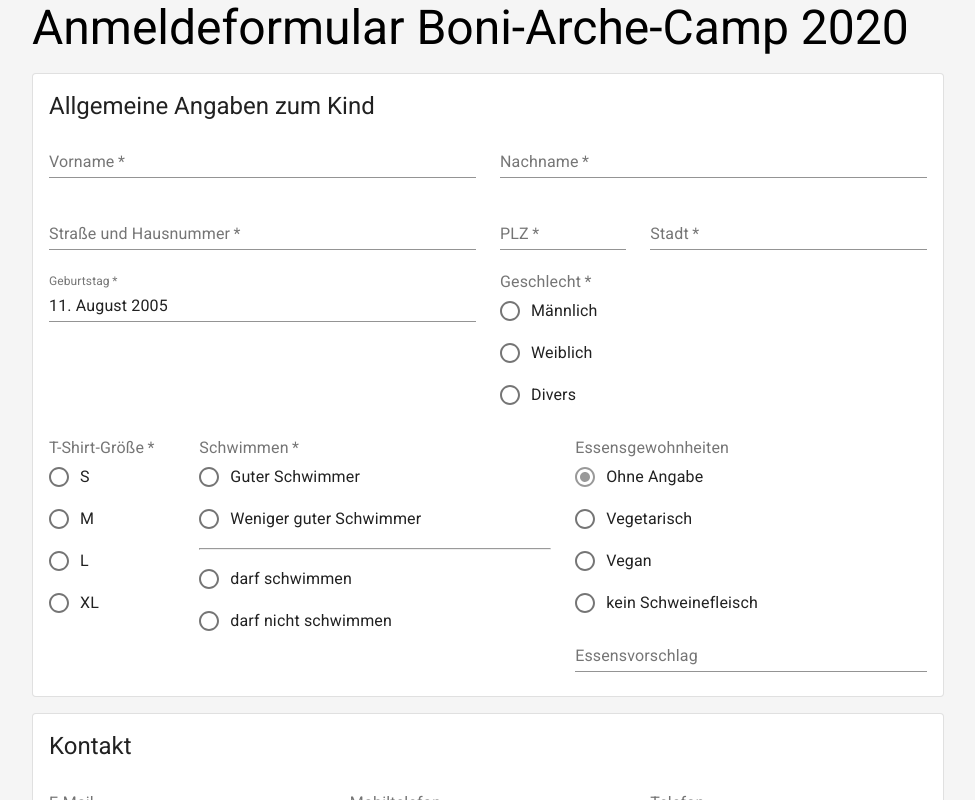
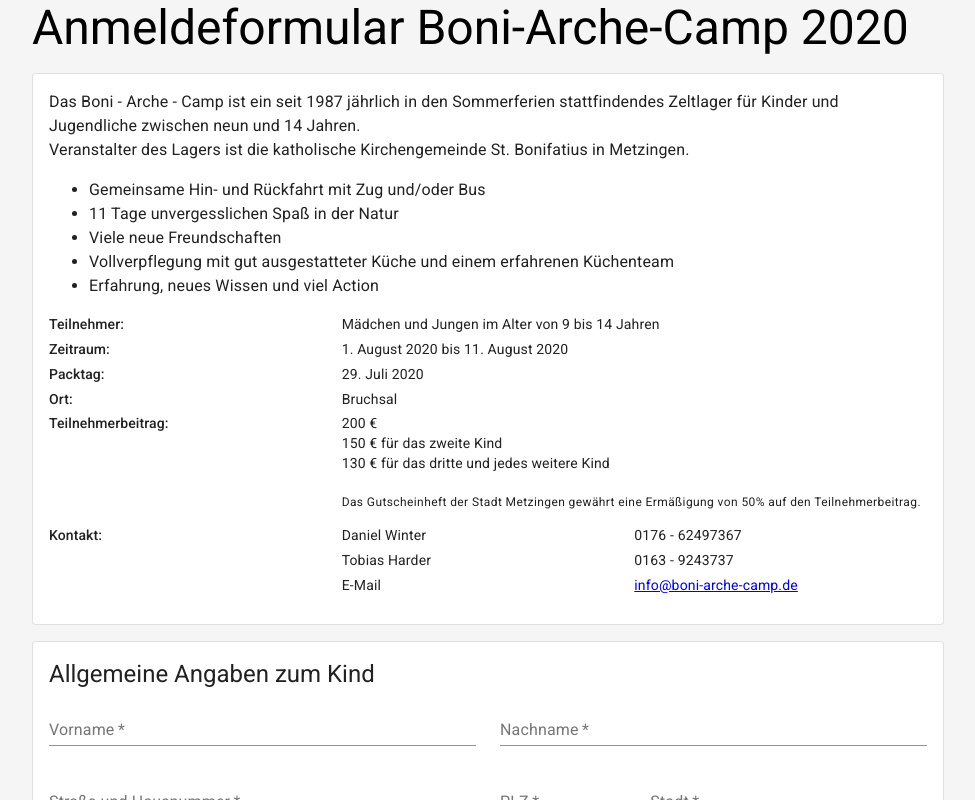
Before and after one commit to Fensterbank/camp-registration, a React (Create React App) app in the folder registration-ui/: page / in a window 1280 px wide. Shown: the top 800 px of the page, without its empty margins (152-1127 px from the left). Built offline with nearby package versions, Linux system fonts and the light colour scheme.

Commit message:
added plenty of content

```diff
--- a/registration-ui/src/App.css
+++ b/registration-ui/src/App.css
@@ -17,3 +17,11 @@
 .legal .MuiCheckbox-root {
   color: red;
 }
+
+.privacy .MuiTypography-body1 {
+  margin-bottom: 1em;
+}
+
+.mg-bottom {
+  margin-bottom: 1em !important;
+}
--- a/registration-ui/src/App.js
+++ b/registration-ui/src/App.js
@@ -6,6 +6,7 @@
 import React, { useState } from 'react';
 
 import Form from './Form';
+import Information from './Information';
 import SuccessMessage from './SuccessMessage';
 import { ThemeProvider } from '@material-ui/styles';
 import config from './config.json';
@@ -30,6 +31,7 @@
     <ThemeProvider theme={theme}>
     <Container maxWidth="md">
       <Typography variant="h3" component="h1" gutterBottom>{config.title}</Typography>
+      {!finished && <Information />}
       {!finished && <Form onSubmitted={() => setFinished(true)} />}
       {finished && <SuccessMessage onReset={() => setFinished(false)} />}
     </Container>
--- a/registration-ui/src/Form.tsx
+++ b/registration-ui/src/Form.tsx
@@ -6,6 +6,7 @@
 
 import Legal from './Legal';
 import MomentUtils from '@date-io/moment';
+import Privacy from './Privacy';
 import config from './config.json';
 import { useFormik } from 'formik';
 
@@ -196,9 +197,14 @@
           </Grid>
         </CardContent>
       </Card>
-      <Card>
+      <Card variant="outlined">
         <CardContent>
           <MemoLegal onAcceptedChange={(value) => formik.setFieldValue('acceptedLegal', value)} />
+        </CardContent>
+      </Card>
+      <Card variant="outlined">
+        <CardContent className="privacy">
+          <Privacy />
         </CardContent>
       </Card>
       <Button variant="contained" color="primary" type="submit" disabled={!formik.isValid || submitting} fullWidth>Anmeldung absenden</Button>
--- /dev/null
+++ b/registration-ui/src/Information.tsx
@@ -0,0 +1,87 @@
+import { Card, CardContent, Grid, Typography } from '@material-ui/core';
+import React, { FC } from 'react';
+
+import config from './config.json';
+import moment  from 'moment';
+
+interface SuccessMessageProps {
+  onReset: () => void;
+  name: string;
+}
+
+interface Contact {
+  type: string;
+  label: string;
+  value: string;
+}
+
+const Information: FC<SuccessMessageProps> = ({ onReset, name }) => {
+  const renderContact = (contact: Contact) => {
+    switch (contact.type) {
+      case 'phone':
+        return <>
+          <Grid item xs={12} md={6}><Typography variant="body2">{contact.label}</Typography></Grid>
+          <Grid item xs={12} md={6}><Typography variant="body2" gutterBottom>{contact.value}</Typography></Grid>
+        </>;
+      case 'mail':
+        return <>
+          <Grid item xs={12} md={6}><Typography variant="body2">{contact.label}</Typography></Grid>
+          <Grid item xs={12} md={6}><Typography variant="body2" gutterBottom><a href={`mailto:${contact.value}`}>{contact.value}</a></Typography></Grid>
+        </>;
+    }
+  }
+
+  return <Card variant="outlined">
+    <CardContent>
+      <Typography variant="body1"><div dangerouslySetInnerHTML={{ __html: config.information }} /></Typography>
+      <Typography variant="body1">
+        <ul>
+          {config.facts.map(fact => <li>{fact}</li>)}
+        </ul>
+      </Typography>
+      <Grid container>
+        <Grid item xs={12} md={4}>
+        <Typography variant="subtitle2">Teilnehmer:</Typography>
+        </Grid>
+        <Grid item xs={12} md={8}>
+        <Typography variant="body2" gutterBottom>{config.participants}</Typography>
+        </Grid>
+        <Grid item xs={12} md={4}>
+        <Typography variant="subtitle2">Zeitraum:</Typography>
+        </Grid>
+        <Grid item xs={12} md={8}>
+        <Typography variant="body2" gutterBottom>{moment(config.begin).format('LL')} bis {moment(config.end).format('LL')}</Typography>
+        </Grid>
+        <Grid item xs={12} md={4}>
+        <Typography variant="subtitle2">Packtag:</Typography>
+        </Grid>
+        <Grid item xs={12} md={8}>
+        <Typography variant="body2" gutterBottom>{moment(config.packday).format('LL')}</Typography>
+        </Grid>
+        <Grid item xs={12} md={4}>
+        <Typography variant="subtitle2">Ort:</Typography>
+        </Grid>
+        <Grid item xs={12} md={8}>
+        <Typography variant="body2" gutterBottom>{config.location}</Typography>
+        </Grid>
+        <Grid item xs={12} md={4}>
+        <Typography variant="subtitle2">Teilnehmerbeitrag:</Typography>
+        </Grid>
+        <Grid item xs={12} md={8}>
+          {config.pricing.lines.map(line => <Typography variant="body2">{line}<br /></Typography>)}
+          {config.pricing.suffix && <Typography variant="caption" component="p" className="mg-bottom"><br />{config.pricing.suffix}</Typography>}
+        </Grid>
+        <Grid item xs={12} md={4}>
+        <Typography variant="subtitle2">Kontakt:</Typography>
+        </Grid>
+        <Grid item xs={12} md={8}>
+          <Grid container>
+            {config.contacts.map((c: Contact) => renderContact(c))}
+          </Grid>
+        </Grid>
+      </Grid>
+    </CardContent>
+  </Card>
+}
+
+export default Information;
--- /dev/null
+++ b/registration-ui/src/Privacy.tsx
@@ -0,0 +1,21 @@
+import React from 'react';
+import { Typography } from '@material-ui/core';
+
+const Privacy = () => {
+  return <>
+    <Typography variant="h6">Informationen zur Datenverarbeitung:</Typography>
+    <Typography variant="body1">
+      Die von Ihnen getätigten Angaben werden über eine verschlüsselte Verbindung auf einen von uns betriebenen Server übertragen und dort gespeichert.<br />
+      Der Server, auf dem die Daten gespeichert werden, befindet sich in einem sicheren Rechenzentrum in Nürnberg.
+    </Typography>
+    <Typography variant="body1">
+      Für unsere Verwaltungsprozesse und die Durchführung des Zeltlagers ist es unvermeidlich, dass die elektronisch vorliegenden Teilnehmerdaten exportiert und in unverschlüsselter und ausgedruckter Form vorliegen.<br />
+      Dieses Anmeldeformular ermöglicht Ihnen also das und bequeme Anmelden von Teilnehmerinnen und Teilnehmer, es verändert aber nicht die weiteren üblichen Prozesse.
+    </Typography>
+    <Typography variant="body1">
+      Weiterführende Informationen finden Sie in unserer <a href="https://boni-arche-camp.de/datenschutz" rel="noopener noreferrer" target="_blank">Datenschutzerklärung</a>.
+    </Typography>
+  </>
+}
+
+export default Privacy;
--- a/registration-ui/src/SuccessMessage.tsx
+++ b/registration-ui/src/SuccessMessage.tsx
@@ -1,12 +1,26 @@
-import { Card, CardContent, Typography } from '@material-ui/core';
+import { Button, Card, CardContent, Typography } from '@material-ui/core';
+import React, { FC } from 'react';
 
-import React from 'react';
+import config from './config.json';
 
-const SuccessMessage = () => {
+interface SuccessMessageProps {
+  onReset: () => void;
+}
+
+const SuccessMessage: FC<SuccessMessageProps> = ({ onReset }) => {
   return <Card variant="outlined">
     <CardContent>
     <Typography variant="h5" component="h2" gutterBottom>Anmeldung gespeichert</Typography>
-    <Typography variant="body1">Ihre Anmeldung wurde gespeichert. Sie können das Fenster jetzt schließen, oder ein weiteres Kind mit den selben Adressdaten anmelden.</Typography>
+    <Typography variant="body1">Ihre Anmeldung wurde gespeichert.</Typography>
+    <Typography variant="body1" gutterBottom>Bitte überweisen Sie den fälligen Betrag unter Angabe des Teilnehmernamen an folgendes Konto:</Typography>
+    <Typography variant="body1" gutterBottom>
+       {config.payment.name}<br />
+       <b>IBAN:</b> ${config.payment.iban}
+    </Typography>
+    <Typography gutterBottom>
+      Sie können das Fenster jetzt schließen oder ein weiteres Kind mit gleichen Adressdaten anmelden.
+    </Typography>
+    <Button onClick={onReset}>Weiteres Kind anmelden</Button>
     </CardContent>
   </Card>
 }
--- a/registration-ui/src/config.json
+++ b/registration-ui/src/config.json
@@ -1,9 +1,47 @@
 {
   "title": "Anmeldeformular Boni-Arche-Camp 2020",
+  "information": "Das Boni - Arche - Camp ist ein seit 1987 jährlich in den Sommerferien stattfindendes Zeltlager für Kinder und Jugendliche zwischen neun und 14 Jahren.<br />Veranstalter des Lagers ist die katholische Kirchengemeinde St. Bonifatius in Metzingen.",
+  "facts": [
+    "Gemeinsame Hin- und Rückfahrt mit Zug und/oder Bus",
+    "11 Tage unvergesslichen Spaß in der Natur",
+    "Viele neue Freundschaften",
+    "Vollverpflegung mit gut ausgestatteter Küche und einem erfahrenen Küchenteam",
+    "Erfahrung, neues Wissen und viel Action"
+  ],
   "begin": "2020-08-01",
   "end": "2020-08-11",
   "packday": "2020-07-29",
-  "campground": "Bruchsal",
+  "location": "Bruchsal",
+  "participants": "Mädchen und Jungen im Alter von 9 bis 14 Jahren",
+  "pricing": {
+    "lines": [
+      "200 €",
+      "150 € für das zweite Kind",
+      "130 € für das dritte und jedes weitere Kind"
+    ],
+    "suffix": "Das Gutscheinheft der Stadt Metzingen gewährt eine Ermäßigung von 50% auf den Teilnehmerbeitrag."
+  },
+  "contacts": [
+    {
+      "type": "phone",
+      "label": "Daniel Winter",
+      "value": "0176 - 62497367"
+    },
+    {
+      "type": "phone",
+      "label": "Tobias Harder",
+      "value": "0163 - 9243737"
+    },
+    {
+      "type": "mail",
+      "label": "E-Mail",
+      "value": "info@boni-arche-camp.de"
+    }
+  ],
+  "payment": {
+    "name": "kath. Kirchenpflege Metzingen",
+    "iban": "DE80 6405 9000 0000 9066 78"
+  },
   "theme": {
     "primary": "#9f714a",
     "secondary": "#999"
```
